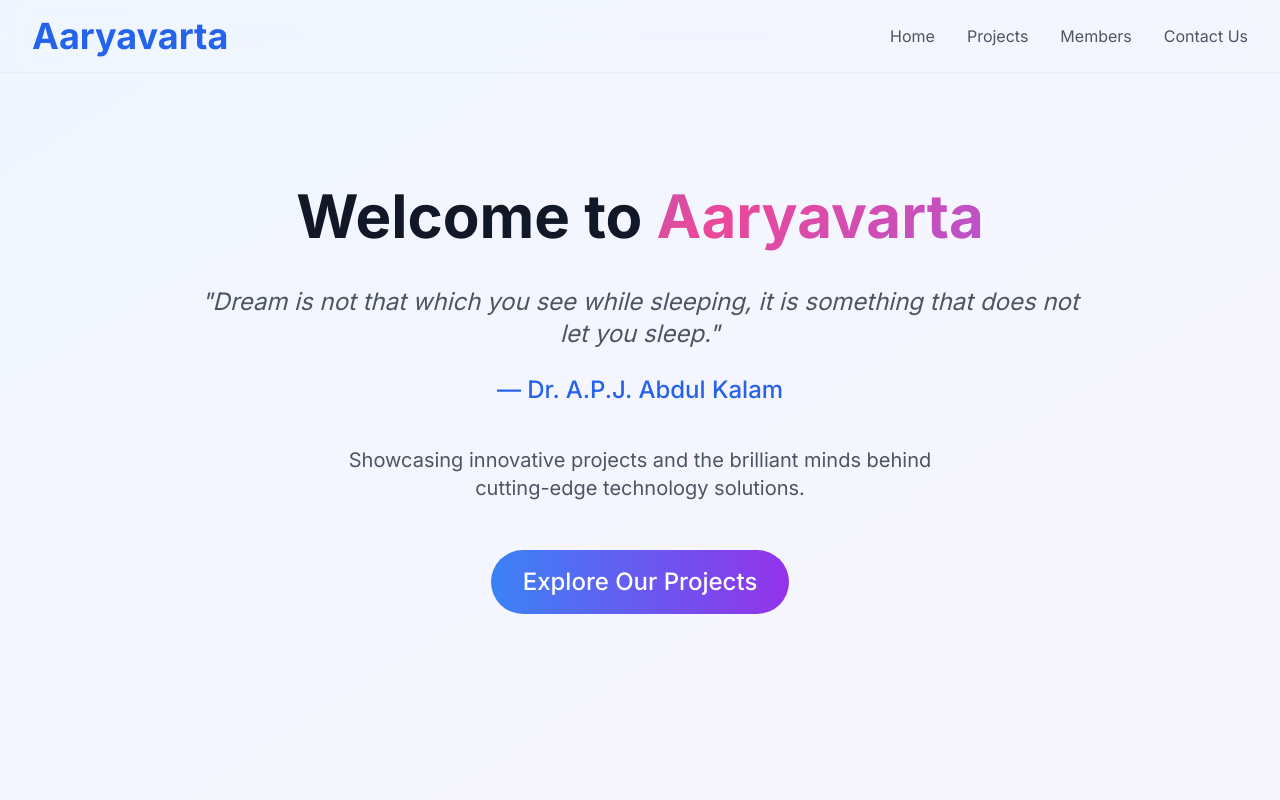
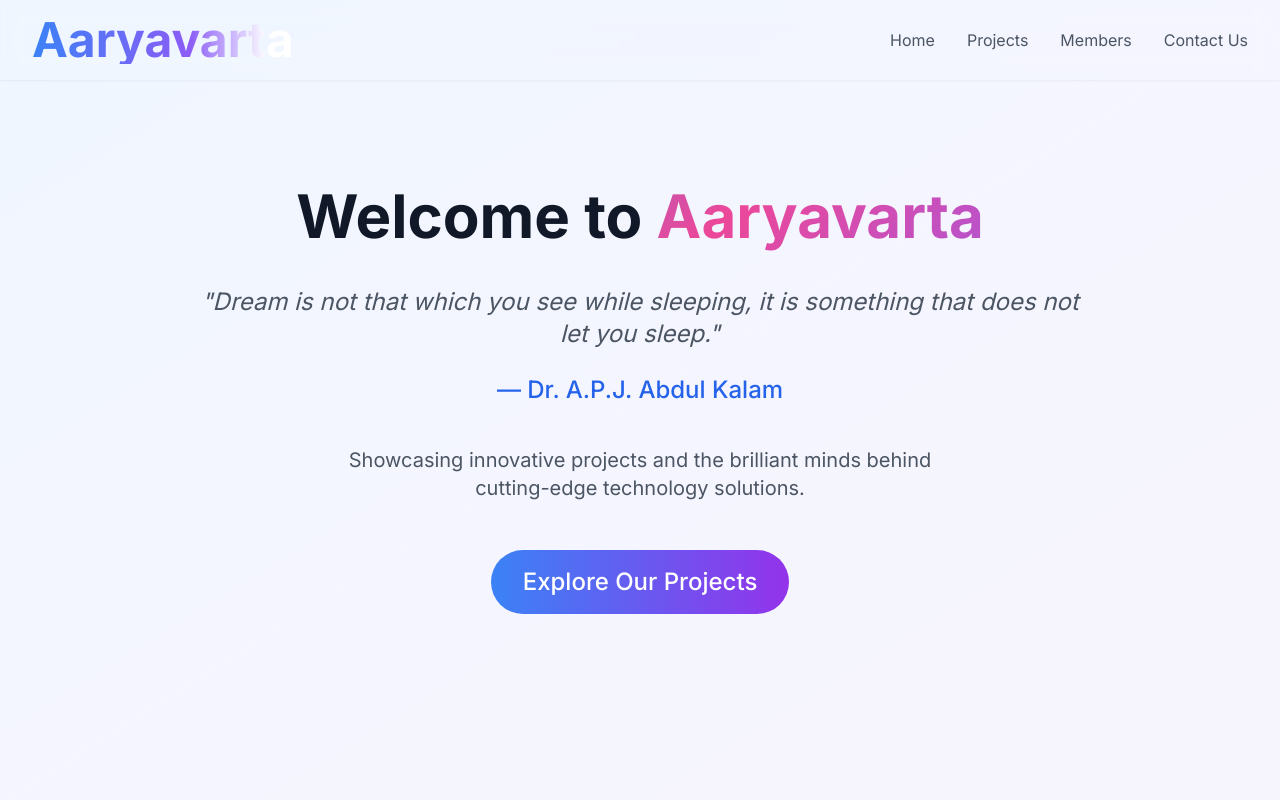
Before and after one commit to mayurpatil-dev/aaryavarta-portfolio, a Next.js app: page / in a window 1280 px wide. Shown: the top 800 px of the page. Built offline with nearby package versions, Linux system fonts and the light colour scheme.

Commit message:
Cursor AI update: stylized animated gradient logo for Aaryavarta

```diff
--- a/src/app/page.jsx
+++ b/src/app/page.jsx
@@ -87,7 +87,11 @@ function MainComponent() {
       {/* Fixed Navigation with Hamburger Menu */}
       <nav className="fixed top-0 left-0 right-0 bg-transparent shadow-sm px-4 sm:px-6 lg:px-8 py-3 sm:py-4 z-50 backdrop-blur-md">
         <div className="max-w-7xl mx-auto flex justify-between items-center">
-          <div className="text-xl sm:text-2xl lg:text-3xl xl:text-4xl font-bold text-blue-600 animate-slide-in-left">
+          {/* Stylized Gradient Logo */}
+          <div
+            className="font-bold text-2xl sm:text-3xl lg:text-4xl xl:text-5xl select-none transition-all duration-300 animate-slide-in-left bg-gradient-to-r from-blue-500 via-violet-500 via-60% to-orange-400 to-90% to-white bg-clip-text text-transparent font-[Poppins,sans-serif] text-center lg:text-left cursor-pointer hover:brightness-125 hover:drop-shadow-[0_2px_8px_rgba(255,255,255,0.5)]"
+            style={{ fontFamily: 'Poppins, Nunito, Inter, sans-serif' }}
+          >
             Aaryavarta
           </div>
 
```
